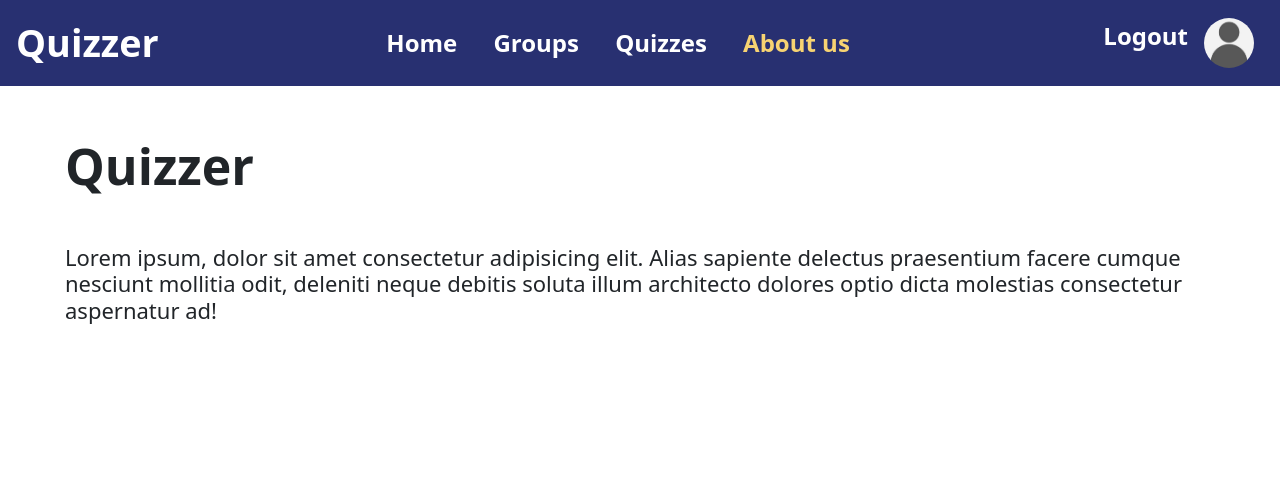
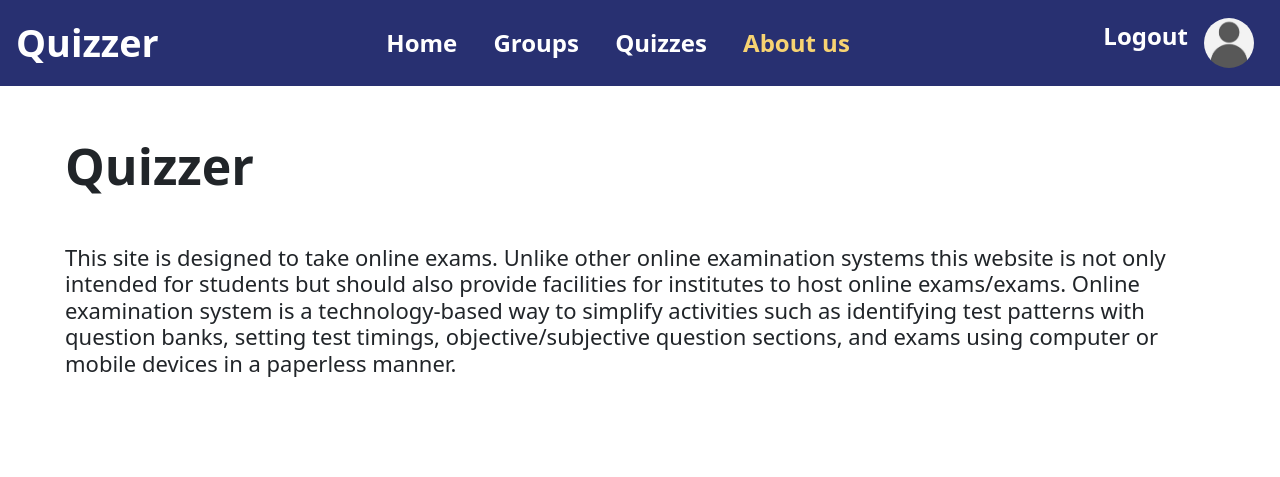
Before and after one commit to cppcoders/quizzer, a Django app: page /about_us in a window 1280 px wide. Shown: the top 477 px of the page. Run offline with Django 3.2, Linux system fonts and the light colour scheme; a user stored in the database is signed in; some libraries are stand-ins or nearby versions.

Commit message:
Fixed some bugs and added images in about us page

```diff
--- a/quiz/templates/quiz/about_us.html
+++ b/quiz/templates/quiz/about_us.html
@@ -7,11 +7,12 @@
 <div class="container flex justify-center">
         <div style="padding: 50px;">
                 <h1 class="mb-5" style="font-size: 50px;font-weight: bold;">Quizzer</h1>
-                <h3 class="instructor_text">Lorem ipsum, dolor sit amet consectetur adipisicing elit. Alias
-                        sapiente delectus praesentium facere
-                        cumque nesciunt mollitia odit, deleniti neque debitis soluta
-                        illum architecto dolores optio dicta
-                        molestias consectetur aspernatur ad!</h3>
+                <h3 class="instructor_text">This site is designed to take online exams. Unlike other online examination
+                        systems this website is not only intended for students but should also provide facilities for
+                        institutes to host online exams/exams. Online examination system is a technology-based way to
+                        simplify activities such as identifying test patterns with question banks, setting test timings,
+                        objective/subjective question sections, and exams using computer or mobile devices in a
+                        paperless manner.</h3>
 
         </div>
 </div>
@@ -29,9 +30,7 @@
 
                                 <div class="instructor_card col-lg-6">
                                         <div class="card" style="width: 18rem;">
-                                                <img class="card-img-top"
-                                                        src="https://www.kindpng.com/picc/m/495-4952535_create-digital-profile-icon-blue-user-profile-icon.png"
-                                                        alt="Card image cap">
+                                                <img class="card-img-top" src="media/Dr.jpeg" alt="Card image cap">
                                                 <div class="card-body">
                                                         <h5 class="card-title">Dr. Essam Elfakharany</h5>
                                                         <a href="#" class="btn btn-primary">personal profile</a>
@@ -41,12 +40,11 @@
 
                                 <div class="instructor_text col-lg-6">
                                         <p style="font-size: 50px;text-align: center;">Instructor</p>
-                                </br>
-                                        <p>Lorem ipsum, dolor sit amet consectetur adipisicing elit. Alias
-                                                sapiente delectus praesentium facere
-                                                cumque nesciunt mollitia odit, deleniti neque debitis soluta
-                                                illum architecto dolores optio dicta
-                                                molestias consectetur aspernatur ad!</p>
+                                        </br>
+                                        <p>We highly indebted to (Doctor Essam El-Fakharany) for the guidance and
+                                                constant supervision as well as for providing necessary information
+                                                regarding the project & also for the support in completing the project.
+                                        </p>
                                 </div>
 
                         </div>
@@ -58,9 +56,7 @@
                                 members</p>
                         <div class="team row ">
                                 <div class="card" style="width: 18rem;">
-                                        <img class="card-img-top"
-                                                src="https://www.kindpng.com/picc/m/495-4952535_create-digital-profile-icon-blue-user-profile-icon.png"
-                                                alt="Card image cap">
+                                        <img class="card-img-top" src="media/Ahmed.jpeg" alt="Card image cap">
                                         <div class="card-body">
                                                 <h5 class="card-title">Ahmed Saber</h5>
                                                 <p style="color: #5a5a5a;">Team Leader</p>
@@ -91,9 +87,7 @@
                                 </div>
 
                                 <div class="card" style="width: 18rem;">
-                                        <img class="card-img-top"
-                                                src="https://www.kindpng.com/picc/m/495-4952535_create-digital-profile-icon-blue-user-profile-icon.png"
-                                                alt="Card image cap">
+                                        <img class="card-img-top" src="media/Kemawy.jpeg" alt="Card image cap">
                                         <div class="card-body">
                                                 <h5 class="card-title">Mohammed Abd-Elrahman</h5>
                                                 </br>
@@ -103,9 +97,7 @@
                                 </div>
 
                                 <div class="card" style="width: 18rem;">
-                                        <img class="card-img-top"
-                                                src="https://www.kindpng.com/picc/m/495-4952535_create-digital-profile-icon-blue-user-profile-icon.png"
-                                                alt="Card image cap">
+                                        <img class="card-img-top" src="media/Youssef.jpeg" alt="Card image cap">
                                         <div class="card-body">
                                                 <h5 class="card-title">Youssef Tharwat</h5>
                                                 </br>
@@ -116,9 +108,7 @@
                                 </div>
 
                                 <div class="card" style="width: 18rem;">
-                                        <img class="card-img-top"
-                                                src="https://www.kindpng.com/picc/m/495-4952535_create-digital-profile-icon-blue-user-profile-icon.png"
-                                                alt="Card image cap">
+                                        <img class="card-img-top" src="media/Ali.jpeg" alt="Card image cap">
                                         <div class="card-body">
                                                 <h5 class="card-title">Ali Elnoby</h5>
                                                 </br>
```
Also changed, not shown: quiz/templates/quiz/attemp.html (+10 -4 lines), quiz/templates/quiz/quiz.html (+14 -8 lines), quiz/templates/quiz/quiz_maker.html (+9 -15 lines), media/Ahmed.jpeg (added), media/Ali.jpeg (added), media/Dr.jpeg (added), media/Kemawy.jpeg (added), media/Youssef.jpeg (added).
